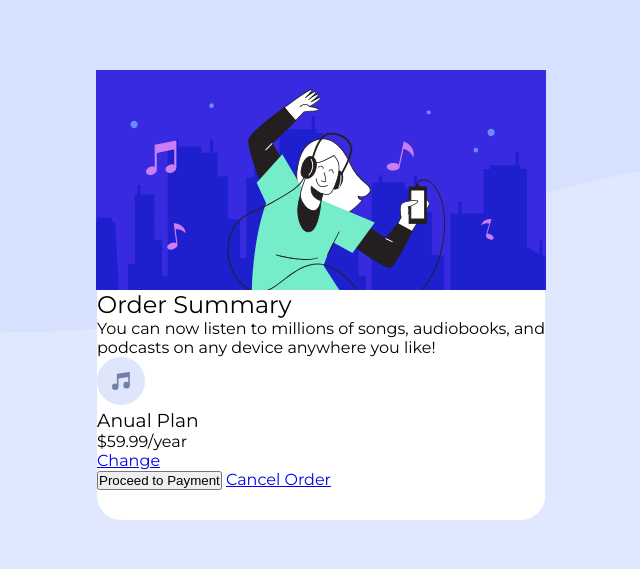
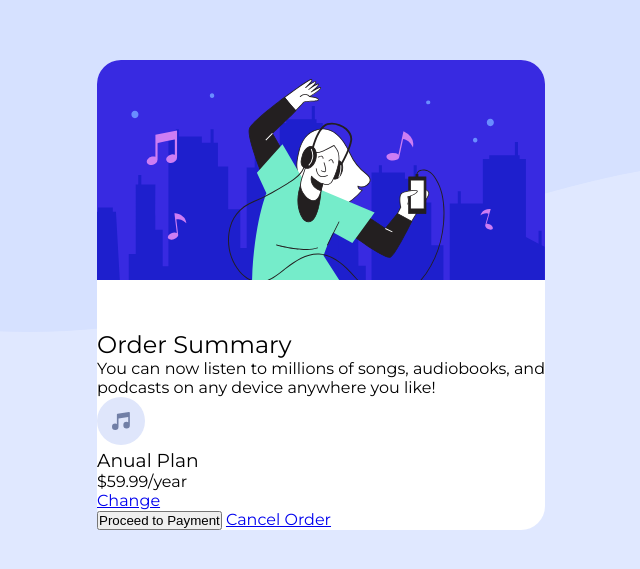
Before and after one commit to gabrielmds222/FrontEndMentor-Newbies, a plain HTML site: page order-summary-component-main/code/index.html in a window 1280 px wide. Shown: the part 105-674 px from the top of the page, without its empty margins (319-959 px from the left). Drawn offline with Linux system fonts and the light colour scheme.

Commit message:
ilustracao

```diff
--- a/order-summary-component-main/code/styles.css
+++ b/order-summary-component-main/code/styles.css
@@ -31,3 +31,11 @@ main {
   background-color: #fff;
   border-radius: 24px;
 }
+
+#summary .ilustracao {
+  position: relative;
+  width: 100%;
+  margin-bottom: 50px;
+  border-top-left-radius: 24px;
+  border-top-right-radius: 24px;
+}
```
